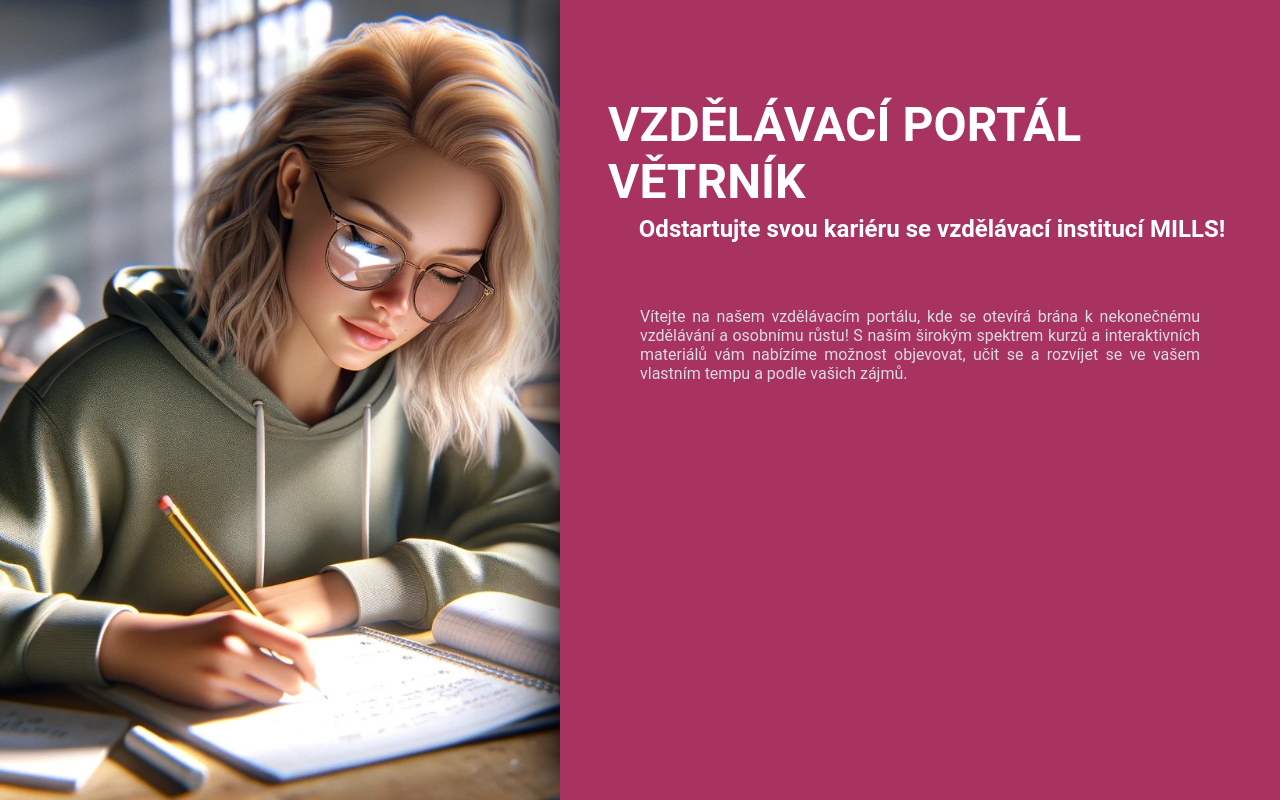
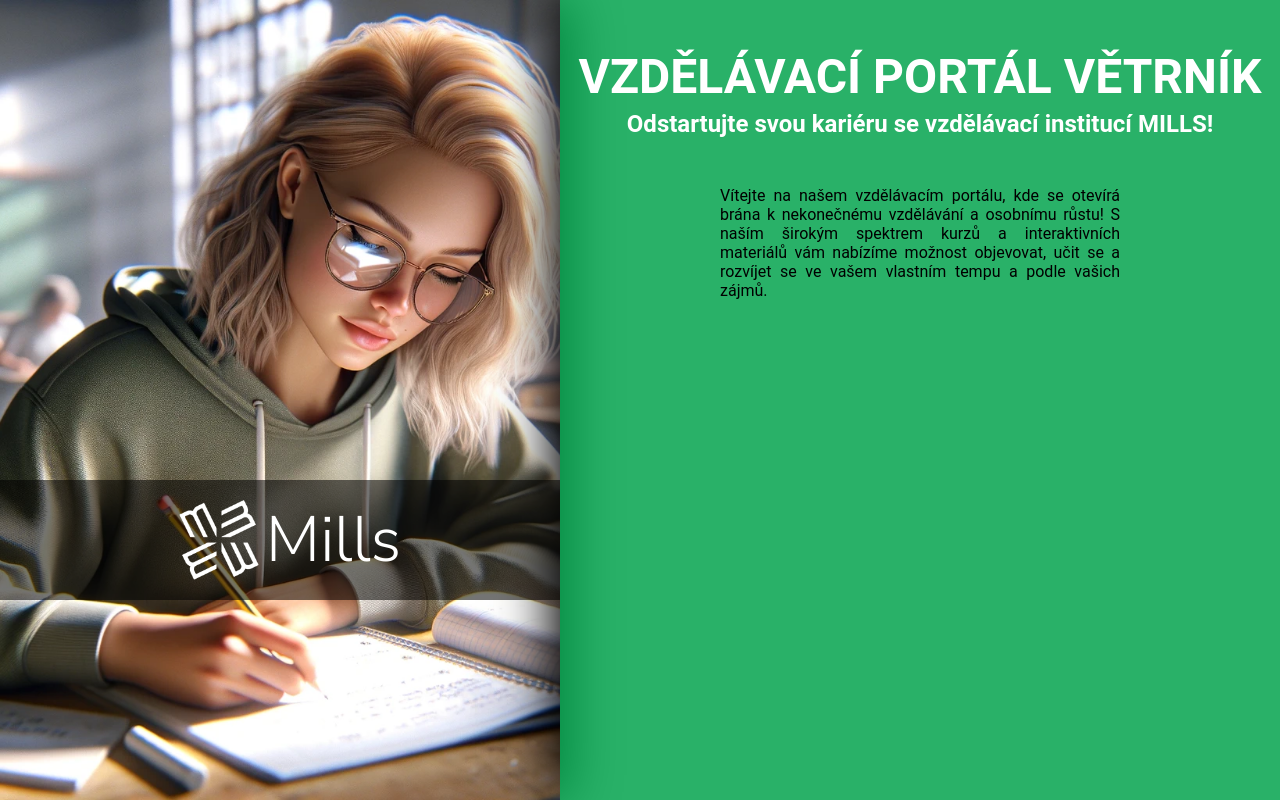
Before and after one commit to mikels0n/sign-up-form, a plain HTML site: page index.html in a window 1280 px wide. Drawn offline with Linux system fonts and the light colour scheme; a web font is replaced by a local one.

Commit message:
Logo added, margin adjustment

```diff
--- a/index.html
+++ b/index.html
@@ -5,10 +5,17 @@
     <meta name="viewport" content="width=device-width, initial-scale=1.0">
     <title>Document</title>
     <link rel="stylesheet" href="style.css">
+    <link rel="preconnect" href="https://fonts.googleapis.com">
+    <link rel="preconnect" href="https://fonts.gstatic.com" crossorigin>
+    <link href="https://fonts.googleapis.com/css2?family=Nunito+Sans:ital,opsz,wght@0,6..12,200..1000;1,6..12,200..1000&family=Ubuntu+Sans+Mono:ital,wght@0,400..700;1,400..700&family=Ubuntu+Sans:ital,wght@0,100..800;1,100..800&display=swap" rel="stylesheet">
 </head>
 <body>
     <div id="leftSide">
         <img src="/blonde.webp" alt="Student writing down the notes" id="blonde">
+        <div id="banner">
+            <img src="/millsLogo.png" alt="Mills logo" id="mills">
+            <h2 id="millsCaption">Mills</h1>
+        </div>
     </div>
     <div id="rightSide">
         <h1>VZDĚLÁVACÍ PORTÁL VĚTRNÍK</h2>
--- a/style.css
+++ b/style.css
@@ -16,18 +16,17 @@ body {
 }
 
 #rightSide {
-    background-color: rgba(168, 50, 96);
+    background-color: rgba(0, 163, 76, 0.84);
     display: flex;
     flex-direction: column;
     align-items: center;
+    box-shadow: -10px -10px 50px black;
     flex: auto;
-    box-shadow: -10px -10px 50px black;
 }
 
 h1, h2 {
-    color: white;
-    margin-top: 2em;
-    margin-left: 1em;
+    color: rgb(255, 255, 255);
+    margin-top: 1em;
 }
 
 h1 {
@@ -39,11 +38,11 @@ h2 {
 }
 
 p {
-    margin-top: 4em;
-    margin-left: 5em;
-    margin-right: 5em;
+    margin-top: 3em;
     text-align: justify;
-    color: gainsboro;
+    color: rgb(0, 0, 0);
+    margin-left: 10em;
+    margin-right: 10em;
 }
 
 #blonde {
@@ -54,3 +53,32 @@ p {
     object-position: -400px;
     box-shadow: -10px -10px 5px black;
 }
+
+#banner {
+    margin-top: 60vh;
+    width: 70vh;
+    display: flex;
+    position: absolute;
+    background-color: rgba(0, 0, 0, 0.54);
+    justify-content: center;
+    align-items: center;
+}
+
+#mills {
+    padding: 20px;
+    padding-right: 5px;
+    max-width: 10vw;
+    max-height: 10vh;
+}
+
+#millsCaption {
+    margin: 0;
+    font-size: 4em;
+    font-family: "Nunito Sans", sans-serif;
+    font-optical-sizing: auto;
+    font-weight: 300;
+    font-style: normal;
+    font-variation-settings:
+        "wdth" 100,
+        "YTLC" 500;
+}
```
Also changed, not shown: blonde.png (deleted), millsLogo.png (added).
